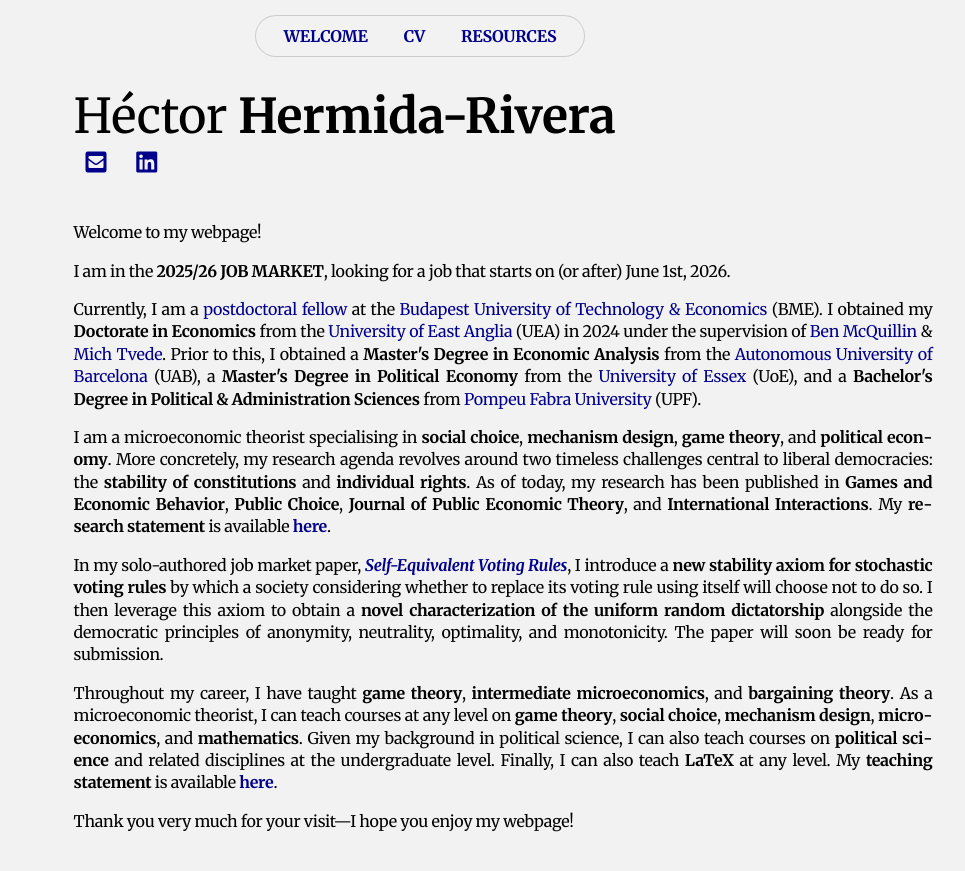
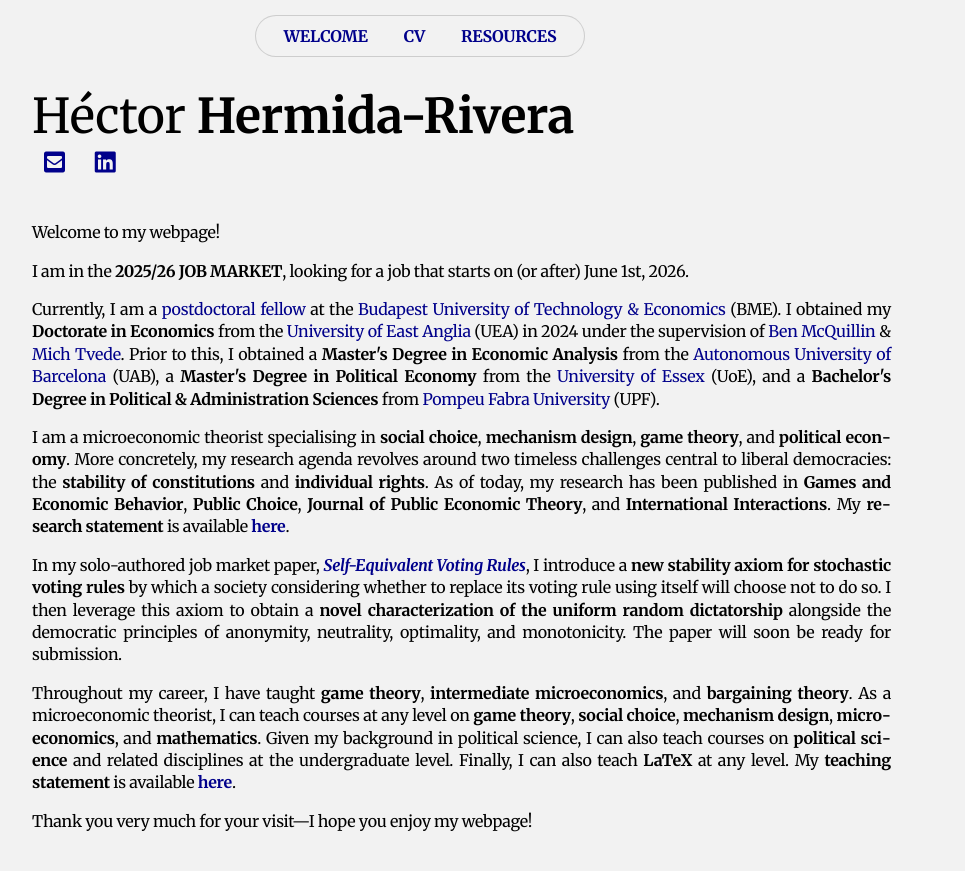
Before and after one commit to HectorHermidaRivera/hectorhermidarivera.github.io, a Jekyll site: the page built from index.md, in a window 1280 px wide. Shown: the top 871 px of the page, without its empty margins (220-1185 px from the left). Built offline with Jekyll 4.4.1, drawn with Linux system fonts in a browser that asks for light colours; a style sheet for code colours, icons or effects is not loaded.

Commit message:
Update style.css

```diff
--- a/assets/css/style.css
+++ b/assets/css/style.css
@@ -95,7 +95,8 @@ p {
   padding-top: 60px;
   padding-bottom: 40px;
   padding-left: 5px;
-  padding-right: 5px;
+  padding-right: 88px;
+  /* padding-right: 5px; */
   /* padding-right: 171px; */
   text-align: justify;
   background-color: #f2f2f2;
```
